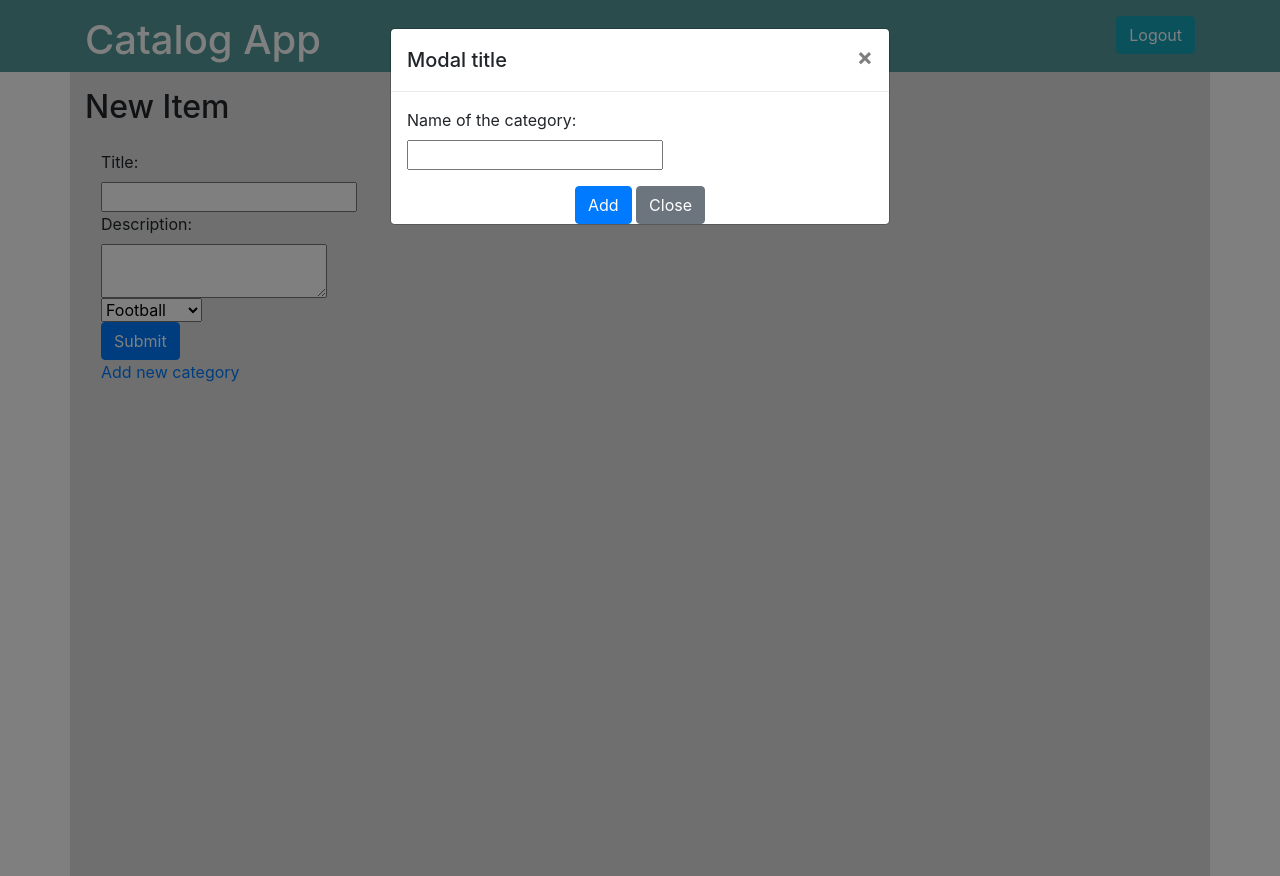
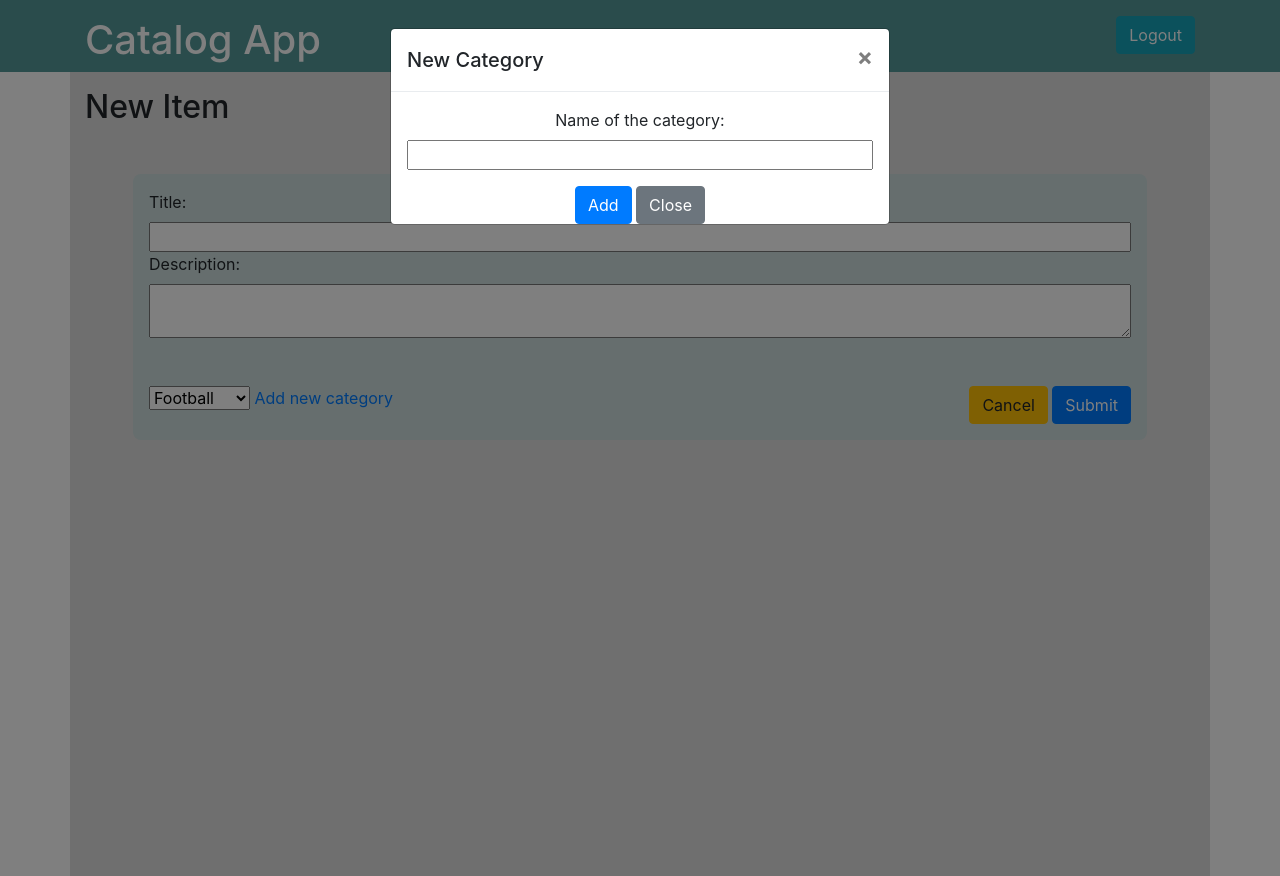
Before and after one commit to geocarlos/item-catalog, a Flask app: page /catalog/add in a window 1280 px wide, after a click on "Add new category". Run offline with Flask 2, Linux system fonts and the light colour scheme; a user stored in the database is signed in; data comes from the database, SQL or seed files in the repository; both versions use the stored data as it was after the commit; parts of the project's set-up code (start-up, migrations or seed data) failed here and were passed over; some libraries are stand-ins or nearby versions.

Commit message:
Add some style to add/edit/item pages

```diff
--- a/static/css/style.css
+++ b/static/css/style.css
@@ -36,6 +36,29 @@ ul{
   font-size: 1.2em;
 }
 
+.category{
+  margin-top: 3em;
+}
+
+.edit-item-form,
+.new-item-form{
+  margin: 3em;
+  background-color: #cdd;
+  border-radius: 0.5em;
+}
+
+.item-details{
+  background-color: #7ba;
+  border-radius: 0.5em;
+  color: #321;
+  padding: 3em;
+  font-size: 1.5em;
+}
+
+.item-page{
+  margin: 3em;
+}
+
 .item-list{
   font-size: 1.2em;
 }
--- a/templates/add_item.html
+++ b/templates/add_item.html
@@ -4,14 +4,15 @@
   <form class="new-item-form" action="{{url_for('add_item')}}" method="post">
     <div class="name-input">
       <label for="name">Title: </label>
-      <input id="name" type="text" name="name" value="{{request.args.get('n') or ''}}">
+      <input id="name" class="col-lg" type="text" name="name" value="{{request.args.get('n') or ''}}">
     </div>
     <div class="description-input">
       <label for="name">Description: </label>
-      <textarea type="text" id="desc" name="description">{{request.args.get('d') or ''}}</textarea>
+      <textarea class="col-lg" type="text" id="desc" name="description">{{request.args.get('d') or ''}}</textarea>
     </div>
-    <div class="item-category">
-      <select name="category">
+    <div class="row category">
+      <div class="item-category col-md">
+        <select col-md name="category">
           {% for cat in categories %}
           {% if cat.id == (request.args.get('c') | int) %}
           <option value="{{cat.id}}" selected>{{cat.name | capitalize}}</option>
@@ -20,33 +21,37 @@
           {% endif %}
           {% endfor %}
         </select>
-    </div>
-    <input class="btn btn-primary" type="submit" value="Submit">
         <a id="cat_modal" href="" class="text-center" data-toggle="modal" data-target="#addCategory">
           Add new category
         </a>
+      </div>
+      <div class="submit-button col-md text-right">
+        <a href="{{url_for('catalog')}}" class="btn btn-warning" type="submit" value="Submit">Cancel</a>
+        <button class="btn btn-primary" type="submit">Submit</button>
+      </div>
+    </div>
   </form>
 
   <!-- Modal for new category -->
-  <div class="modal fade" id="addCategory" tabindex="-1" role="dialog" aria-labelledby="addCatModalLabel" aria-hidden="true">
+  <div class="modal fade text-center" id="addCategory" tabindex="-1" role="dialog" aria-labelledby="addCatModalLabel" aria-hidden="true">
     <div class="modal-dialog" role="document">
       <div class="modal-content">
         <div class="modal-header">
-          <h5 class="modal-title" id="addCatModalLabel">Modal title</h5>
+          <h5 class="modal-title" id="addCatModalLabel">New Category</h5>
           <button type="button" class="close" data-dismiss="modal" aria-label="Close">
             <span aria-hidden="true">&times;</span>
           </button>
         </div>
         <div class="modal-body">
-          <form class="" action="{{url_for('add_category')}}" method="POST">
-            <div>
+          <form action="{{url_for('add_category')}}" method="POST">
+            <div class="text-center">
               <label for="name">Name of the category: </label>
               <input type="hidden" id="i_name" name="i_name" value="">
               <input type="hidden" id="i_desc" name="i_desc" value="">
-              <input type="text" name="name" value="">
+              <input class="col-lg text-center" type="text" name="name" value="">
             </div>
         </div>
-        <div class="text-center">
+        <div class="buttons">
           <button id="add_cat" type="submit" class="btn btn-primary">Add</button>
           <button type="button" class="btn btn-secondary" data-dismiss="modal">Close</button>
         </div>
@@ -73,7 +78,7 @@
   const i_desc = document.querySelector('#i_desc');
 
 
-  cm.onclick = ()=>{
+  cm.onclick = () => {
     i_name.value = name.value;
     i_desc.value = desc.value;
   }
```
Also changed, not shown: templates/edit_item.html (+6 -3 lines), templates/item.html (+9 -7 lines), catalog.db. Lines whose indentation alone changed are shown as unchanged.
